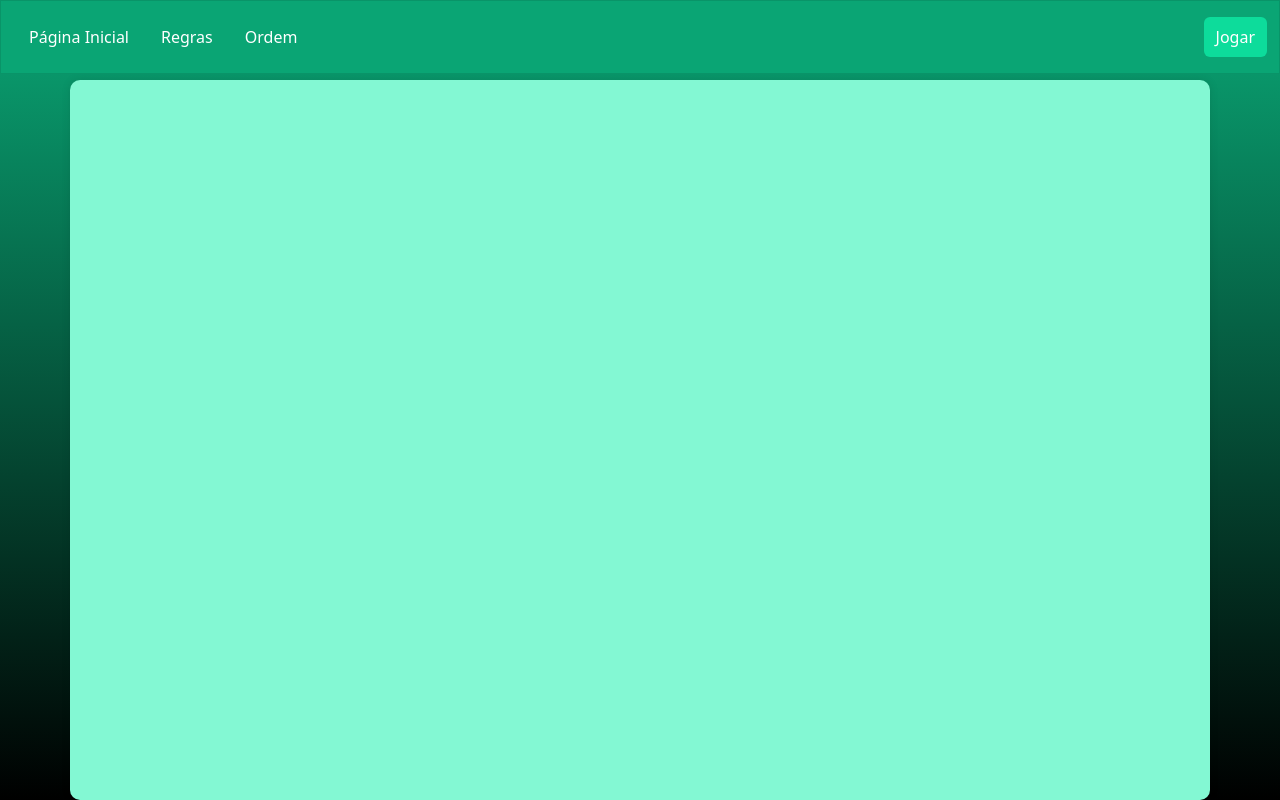
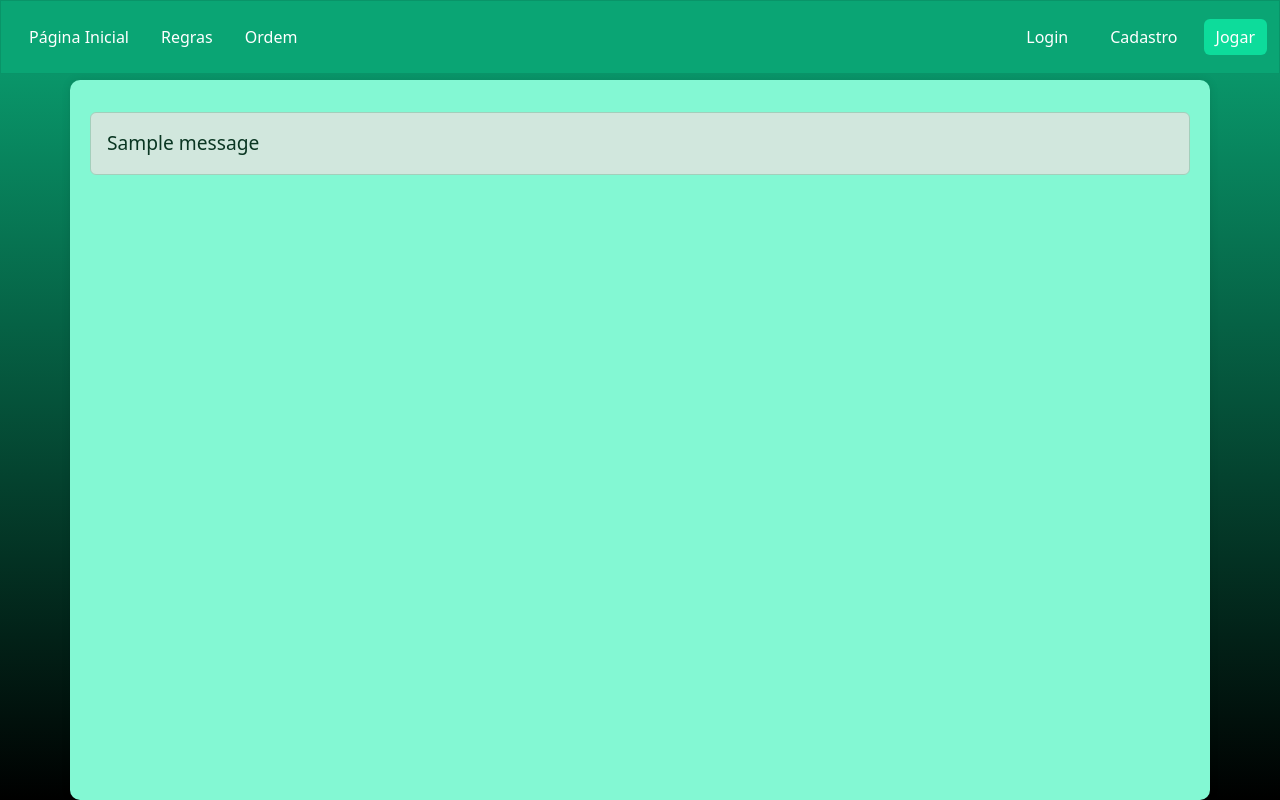
Before and after one commit to OtavioSerafim/Desafio-Tecnico-Truco, a Django app: page / in a window 1280 px wide. Run offline with Django 5.2, Linux system fonts and the light colour scheme; one stand-in notice (Sample message) is shown; some libraries are stand-ins or nearby versions.

Commit message:
Adicionada funcionalidades de usuário como login registro e logout

```diff
--- a/Site/static/Site/main.css
+++ b/Site/static/Site/main.css
@@ -23,7 +23,11 @@ body {
 }
 
 .nav-item a:active {
-    color: rgb(255, 0, 0);
+    color: #222222;
+}
+
+.nav-link:focus {
+    color: inherit;
 }
 
 .play-btn {
@@ -36,6 +40,12 @@ body {
     border: #08805a;
 }
 
+.header-right {
+    display: flex;
+    align-items: center;
+    gap: 10px;
+}
+
 #main-content {
     background-color: #83f8d3;
     min-height: 90vh;
@@ -45,6 +55,7 @@ body {
     font-size: 1.2rem;
     line-height: 1.5;
     text-align: justify;
+
 }
 
 .container {
@@ -66,5 +77,6 @@ body {
 
 .conteudo-ordem{
     display: flex;
-    justify-content: center;
+    justify-content:space-around;
+    flex-wrap: wrap;
 }
--- a/Site/templates/Site/base.html
+++ b/Site/templates/Site/base.html
@@ -8,6 +8,7 @@
     <script src="{% static "intercoolerjs/js/intercooler.min.js" %}"></script>
     <link href="https://cdn.jsdelivr.net/npm/bootstrap@5.3.2/dist/css/bootstrap.min.css" rel="stylesheet" integrity="sha384-T3c6CoIi6uLrA9TneNEoa7RxnatzjcDSCmG1MXxSR1GAsXEV/Dwwykc2MPK8M2HN" crossorigin="anonymous">
     <link rel="stylesheet" type="text/css" href="{% static "Site/main.css" %}">
+    <script src="https://cdn.jsdelivr.net/npm/turbolinks@5.2.0/dist/turbolinks.js"></script>
 
       {% if title %}
       <title>TRUCO MINEIRO - {{ title }}</title>
@@ -26,8 +27,26 @@
             <li class="nav-item"><a href="" class="nav-link" ic-get-from="/ordem" ic-target="#main-content" ic-indicator="#loading">Ordem</a></li>
 
           </ul>
-
-          <button class="btn btn-primary play-btn">Jogar</button>
+          <div>
+            {% if user.is_authenticated %}
+                <div class="nav nav-pills header-right d-flex align-items-center">
+                    <li class="nav-item"><p class="mr-3 mb-0">Olá, {{user.username}}!</p></li>
+                    <button class="btn btn-primary play-btn mx-3">Jogar</button>
+                    <li class="nav-item">
+                        <form method="post" action="{% url 'logout' %}">
+                            {% csrf_token %}
+                            <button type="submit" class="nav-link" style="color:white;">Deslogar</button>
+                        </form>
+                    </li>
+                </div>
+            {% else %}
+                <div class="nav nav-pills header-right d-flex align-items-center">
+                    <li class="nav-item"><a class="nav-link" href="" ic-get-from="/login" ic-target="#main-content">Login</a></li>
+                    <li class="nav-item"><a class="nav-link" href="" ic-get-from="/register" ic-target="#main-content">Cadastro</a></li>
+                    <button class="btn btn-primary play-btn ml-3">Jogar</button>
+                </div>
+            {% endif %}
+        </div>
         </header>
     </div>
     <div id="loading">
@@ -36,7 +55,13 @@
 <!-- Container para o conteudo -->
     <main role="main" class="container" id="main-content" ic-get-from="/home" ic-trigger-on="load">
         <div class= "row">
-
+          {% if messages %}
+            {% for message in messages %}
+              <div class="alert alert-{{message.tags}}">
+                {{message}}
+              </div>
+            {% endfor %}
+          {% endif %}
         </div>
     </main>
 </body>
--- a/Site/templates/Site/home.html
+++ b/Site/templates/Site/home.html
@@ -2,4 +2,5 @@
 <h2 class="display-6 text-center fw-bold mt-5 mb-5">(Desafio Técnico)</h2>
 <p class="lead ml-3">Este é um site dedicado ao jogo de Truco Mineiro, uma modalidade tradicional de truco muito popular em Minas Gerais.</p>
 <p class="lead ml-3">Aqui você encontrará informações sobre as regras do jogo, entender melhor como jogar, além de poder jogar um jogo de um contra um contra um robô!.</p>
+<p class="lead ml-3">Faça o login para que suas vitórias sejam contadas para o leaderboard!</p>
 <p class="lead ml-3">Divirta-se e boa sorte nas partidas!</p>
--- a/Site/templates/Site/ordem.html
+++ b/Site/templates/Site/ordem.html
@@ -2,7 +2,7 @@
     <h1 class="display-4 text-center fw-bold mt-5 mb-5">Ordem das cartas</h1>
     <p class="lead ml-3 mb-5 text-center">A ordem das cartas é de extrema importância para o Truco, sua compreensão é necessária para poder jogar com maestria.</p>
     <h2 class="display-6 text-center fw-bold mt-5 mb-5">Manilhas</h2>
-    <div class="conteudo-ordem">
+    <div class="conteudo-ordem" style='justify-content: center;'>
         {% for card in cards %}
         <img src="{{ card.image }}" alt="Card image" style="width: 100px; margin: 10px;">
         {% endfor %}
--- a/Site/templates/Site/ordem_2.html
+++ b/Site/templates/Site/ordem_2.html
@@ -3,7 +3,6 @@
     <div class="conteudo-ordem">
         {% for card in cards %}
         <img src="{{ card.image }}" alt="Card image" style="width: 100px; margin: 10px;">
-
         {% endfor %}
     </div>
     <p class="lead ml-3 text-center">Essa é a ordem das outras cartas</p>
--- a/Site/views_ordem.py
+++ b/Site/views_ordem.py
@@ -10,8 +10,7 @@ def ordem(request):
     for manilha in manilhas:
         requests.get(f'https://deckofcardsapi.com/api/deck/{deck_id}/pile/manilhas/add/?cards={manilha}')
 
-    list_pile_url = f'https://deckofcardsapi.com/api/deck/{deck_id}/pile/manilhas/list/'
-    response = requests.get(list_pile_url)
+    response = requests.get(f'https://deckofcardsapi.com/api/deck/{deck_id}/pile/manilhas/list/')
 
     if response.status_code == 200:
         cards = response.json()['piles']['manilhas']['cards']
--- a/Truco/urls.py
+++ b/Truco/urls.py
@@ -2,7 +2,8 @@ from django.contrib import admin
 from django.urls import path
 from Site import views as site_views
 from Site import views_ordem as site_views_ordem
-
+from users import views as user_views
+from django.contrib.auth import views as auth_views
 
 urlpatterns = [
     path('admin/', admin.site.urls),
@@ -15,6 +16,12 @@ urlpatterns = [
 
     path('ordem/', site_views_ordem.ordem, name='Site-Ordem'),
 
-    path('ordem/2/', site_views_ordem.ordem_2, name='Site-Ordem-2')
+    path('ordem/2/', site_views_ordem.ordem_2, name='Site-Ordem-2'),
+
+    path('register/', user_views.register, name= 'register'),
+
+    path('login/', auth_views.LoginView.as_view(template_name='users/login.html'), name = 'login'),
+
+    path('logout/', auth_views.LogoutView.as_view(next_page='Site-inicio'), name = 'logout'),
 
 ]
--- /dev/null
+++ b/users/admin.py
@@ -0,0 +1,3 @@
+from django.contrib import admin
+
+# Register your models here.
--- /dev/null
+++ b/users/apps.py
@@ -0,0 +1,6 @@
+from django.apps import AppConfig
+
+
+class UsersConfig(AppConfig):
+    default_auto_field = 'django.db.models.BigAutoField'
+    name = 'users'
--- /dev/null
+++ b/users/models.py
@@ -0,0 +1,3 @@
+from django.db import models
+
+# Create your models here.
--- /dev/null
+++ b/users/tests.py
@@ -0,0 +1,3 @@
+from django.test import TestCase
+
+# Create your tests here.
```
Also changed, not shown: Truco/settings.py (+15 -0 lines), users/forms.py (added, +11 -0 lines), users/templates/users/login.html (added, +20 -0 lines), users/templates/users/register.html (added, +19 -0 lines), users/views.py (added, +22 -0 lines), db.sqlite3, users/__init__.py (added), users/migrations/__init__.py (added).
